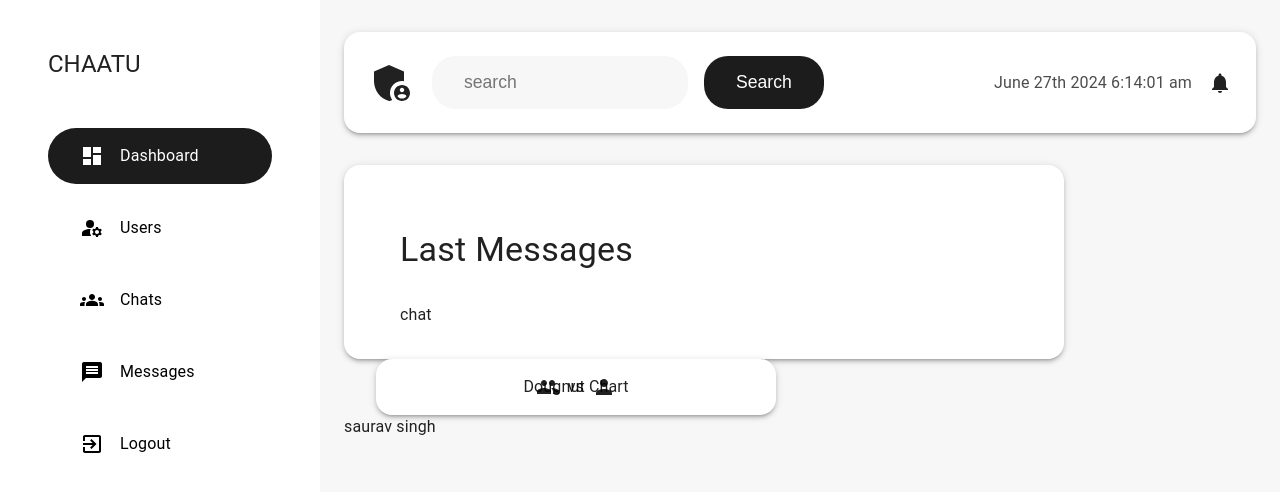
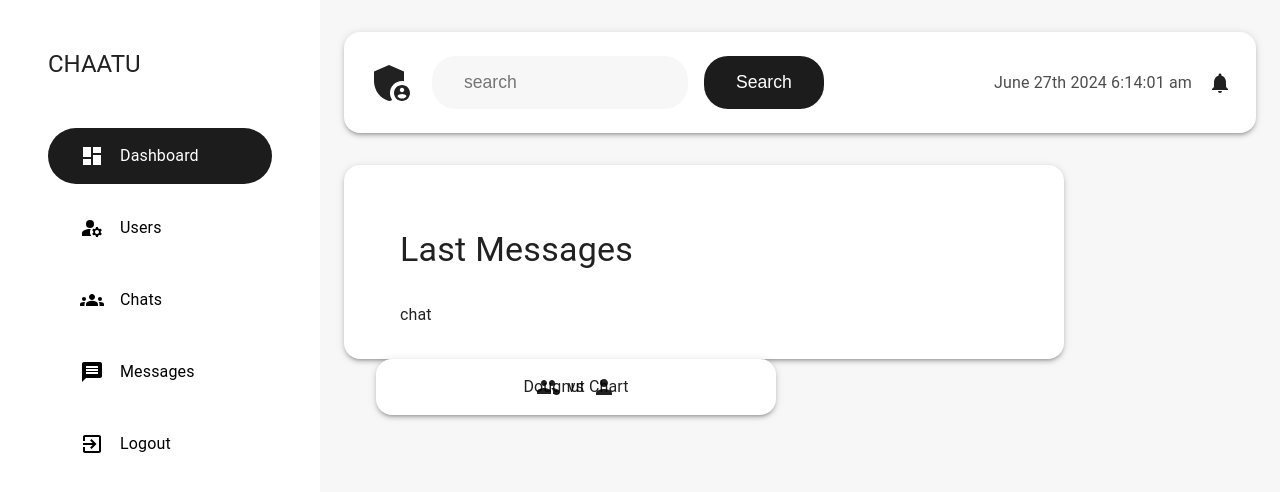
Before and after one commit to sauravkumar1812/Chat_app, a React (Vite) app in the folder client/: page /admin/dashboard in a window 1280 px wide. Shown: the top 492 px of the page. Built offline with nearby package versions, Linux system fonts and the light colour scheme.

Commit message:
normal commit

```diff
--- a/client/src/pages/admin/Dashboard.jsx
+++ b/client/src/pages/admin/Dashboard.jsx
@@ -39,7 +39,7 @@ const Dashboard = () => {
     </Paper>
   );
 
-  const Widgets = <>saurav singh</>;
+  const Widgets = <Stack></Stack>;
   return (
     <AdminLayout>
       <Container component={"main"}>
```
